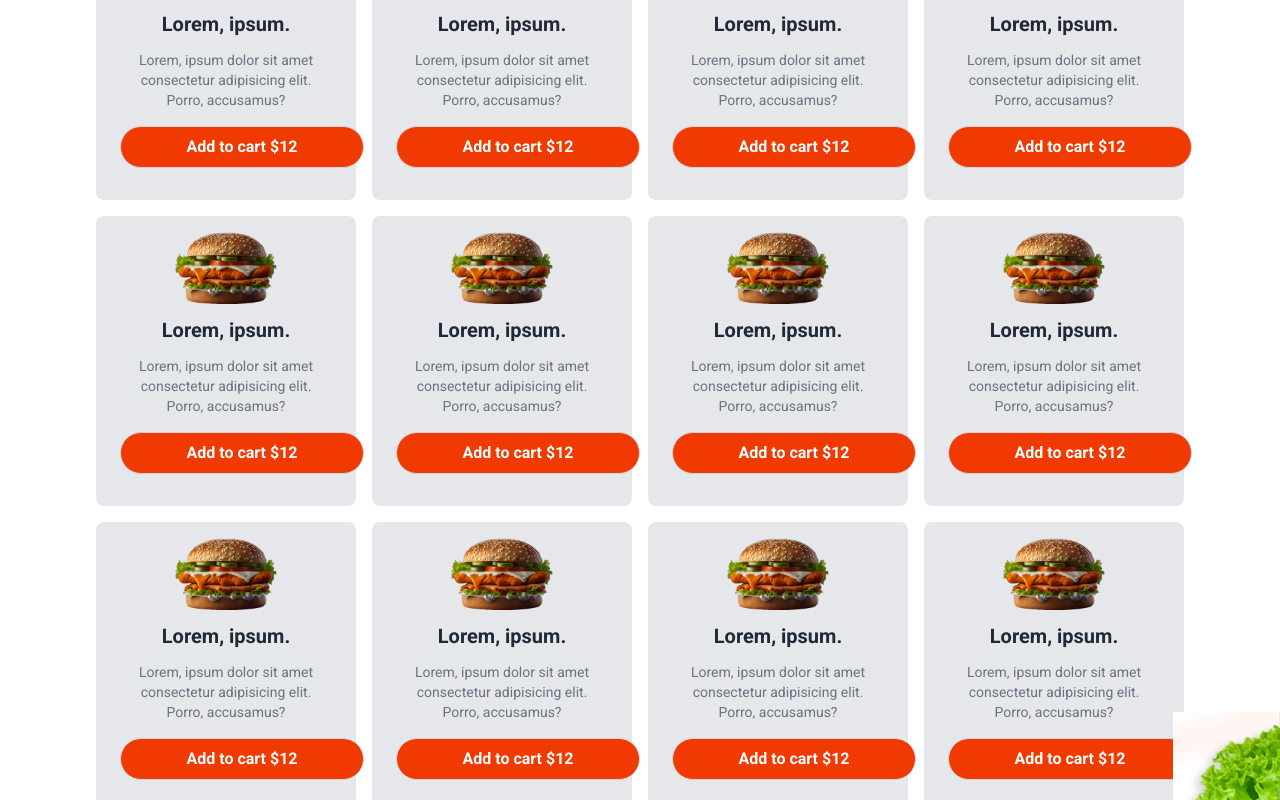
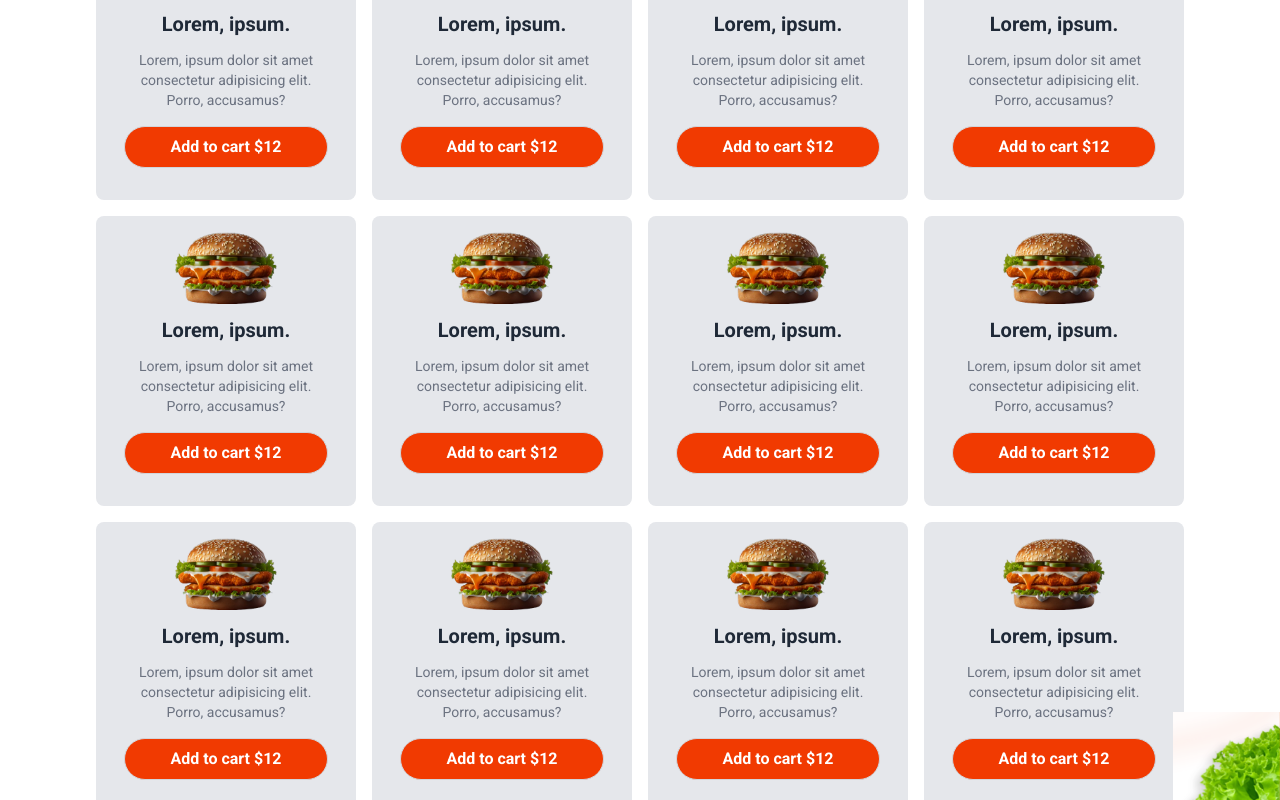
Before and after one commit to yasinarafat4/burger-labo, a Next.js app: page / in a window 1280 px wide. Shown: the part 840-1640 px from the top of the page. Built offline with nearby package versions, Linux system fonts and the light colour scheme.

Commit message:
Card size fix

```diff
--- a/src/app/register/page.jsx
+++ b/src/app/register/page.jsx
@@ -36,7 +36,7 @@ const RegisterPage = () => {
       </h1>
       {userCreated && (
         <div className="my-4 text-center text-green-600">
-          User created successfully.
+          User created successfully!
         </div>
       )}
       {error && (
--- a/src/components/menu/MenuItemsCard.jsx
+++ b/src/components/menu/MenuItemsCard.jsx
@@ -3,14 +3,14 @@ import burger from "../../../public/burger-item.png";
 
 const MenuItemsCard = () => {
   return (
-    <div className="bg-gray-200 hover:bg-white hover:shadow-lg hover:shadow-black/25 duration-300 px-2 py-4 rounded-lg text-center cursor-pointer">
+    <div className="bg-gray-200 hover:bg-white hover:shadow-lg hover:shadow-black/25 duration-300 px-2 py-4 rounded-lg text-center">
       <Image className="w-5/12 mx-auto" src={burger} alt={"burger"} />
       <h4 className="font-semibold text-xl my-3">Lorem, ipsum.</h4>
       <p className="text-gray-500 text-sm w-3/4 mx-auto">
         Lorem, ipsum dolor sit amet consectetur adipisicing elit. Porro,
         accusamus?
       </p>
-      <button className="m-4 bg-primary text-white rounded-full px-8 py-2">
+      <button className="m-4 w-11/12 lg:w-10/12 mx-auto bg-primary text-white rounded-full px-6 py-2">
         Add to cart $12
       </button>
     </div>
```
